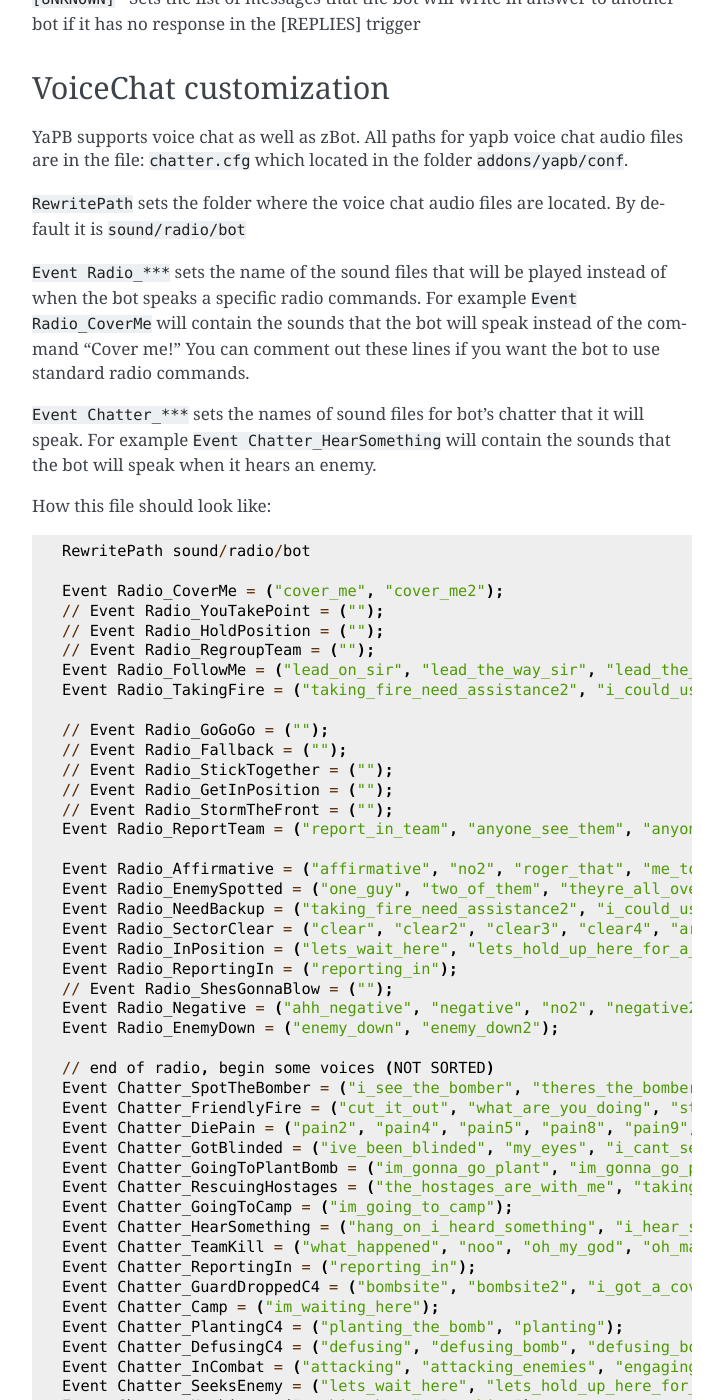
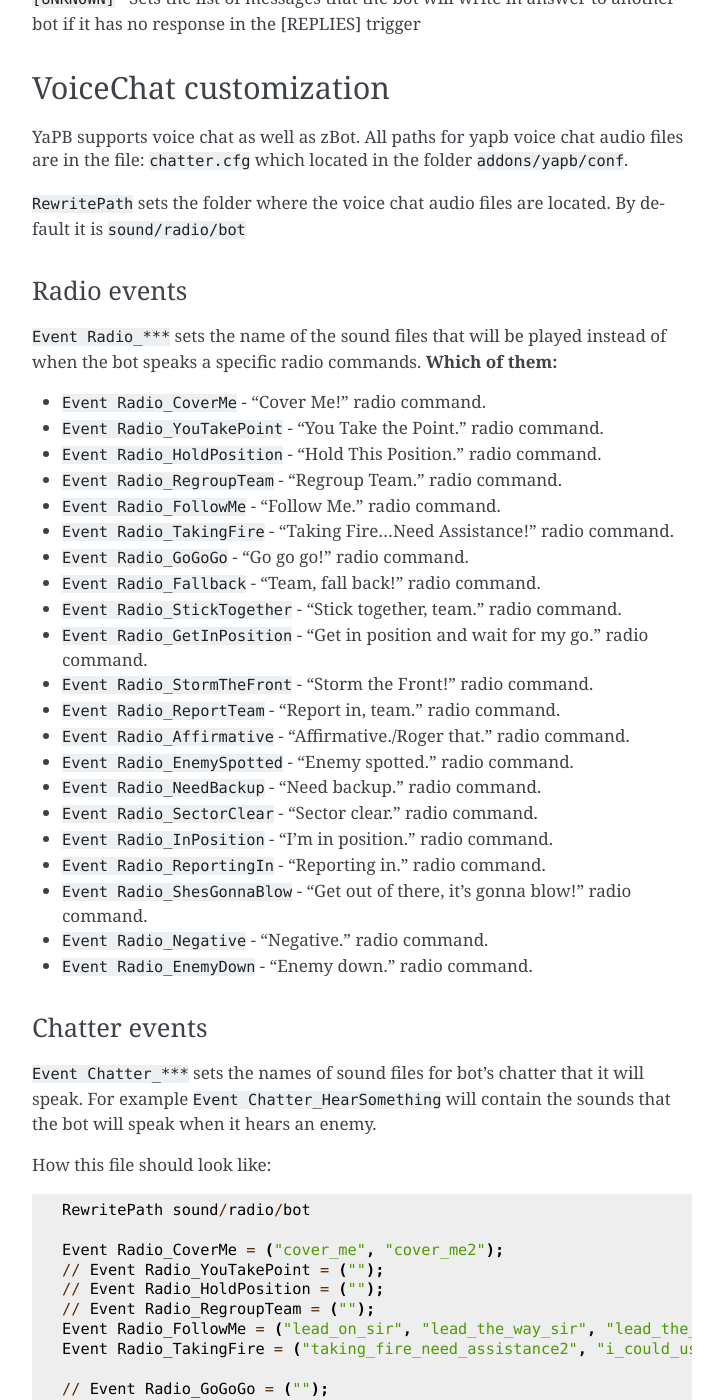
Before and after one commit to yapb/docs, a Sphinx documentation site: the page built from docs/customization.rst, in a window 1280 px wide and 1400 px high, scrolled down 2003 px. Shown: the whole window, without its empty margins (388-1111 px from the left). Built offline with Sphinx 7.4.7, drawn with Linux system fonts in a browser that asks for light colours; pages that are not in the unit, such as notebooks, are missing from menus; some of the changed text lies outside the part shown.

Commit message:
add: radio events list

```diff
--- a/docs/customizing.rst
+++ b/docs/customization.rst
@@ -86,10 +86,35 @@ All paths for yapb voice chat audio files are in the file: ``chatter.cfg`` which
 
 ``RewritePath`` sets the folder where the voice chat audio files are located. By default it is ``sound/radio/bot``
 
+Radio events
+--------------------------
 ``Event Radio_***`` sets the name of the sound files that will be played instead of when the bot speaks a specific radio commands.
-For example ``Event Radio_CoverMe`` will contain the sounds that the bot will speak instead of the command "Cover me!"
-You can comment out these lines if you want the bot to use standard radio commands.
+**Which of them:**
 
+- ``Event Radio_CoverMe`` - "Cover Me!" radio command.
+- ``Event Radio_YouTakePoint`` - "You Take the Point." radio command.
+- ``Event Radio_HoldPosition`` - "Hold This Position." radio command.
+- ``Event Radio_RegroupTeam`` - "Regroup Team." radio command.
+- ``Event Radio_FollowMe`` - "Follow Me." radio command.
+- ``Event Radio_TakingFire`` - "Taking Fire...Need Assistance!" radio command.
+- ``Event Radio_GoGoGo`` - "Go go go!" radio command.
+- ``Event Radio_Fallback`` - "Team, fall back!" radio command.
+- ``Event Radio_StickTogether`` - "Stick together, team." radio command.
+- ``Event Radio_GetInPosition`` - "Get in position and wait for my go." radio command.
+- ``Event Radio_StormTheFront`` - "Storm the Front!" radio command.
+- ``Event Radio_ReportTeam`` - "Report in, team." radio command.
+- ``Event Radio_Affirmative`` - "Affirmative./Roger that." radio command.
+- ``Event Radio_EnemySpotted`` - "Enemy spotted." radio command.
+- ``Event Radio_NeedBackup`` - "Need backup." radio command.
+- ``Event Radio_SectorClear`` - "Sector clear." radio command.
+- ``Event Radio_InPosition`` - "I'm in position." radio command.
+- ``Event Radio_ReportingIn`` - "Reporting in." radio command.
+- ``Event Radio_ShesGonnaBlow`` - "Get out of there, it's gonna blow!" radio command.
+- ``Event Radio_Negative`` - "Negative." radio command.
+- ``Event Radio_EnemyDown`` - "Enemy down." radio command.
+
+Chatter events
+--------------------------
 ``Event Chatter_***`` sets the names of sound files for bot's chatter that it will speak.
 For example ``Event Chatter_HearSomething`` will contain the sounds that the bot will speak when it hears an enemy.
 
```
